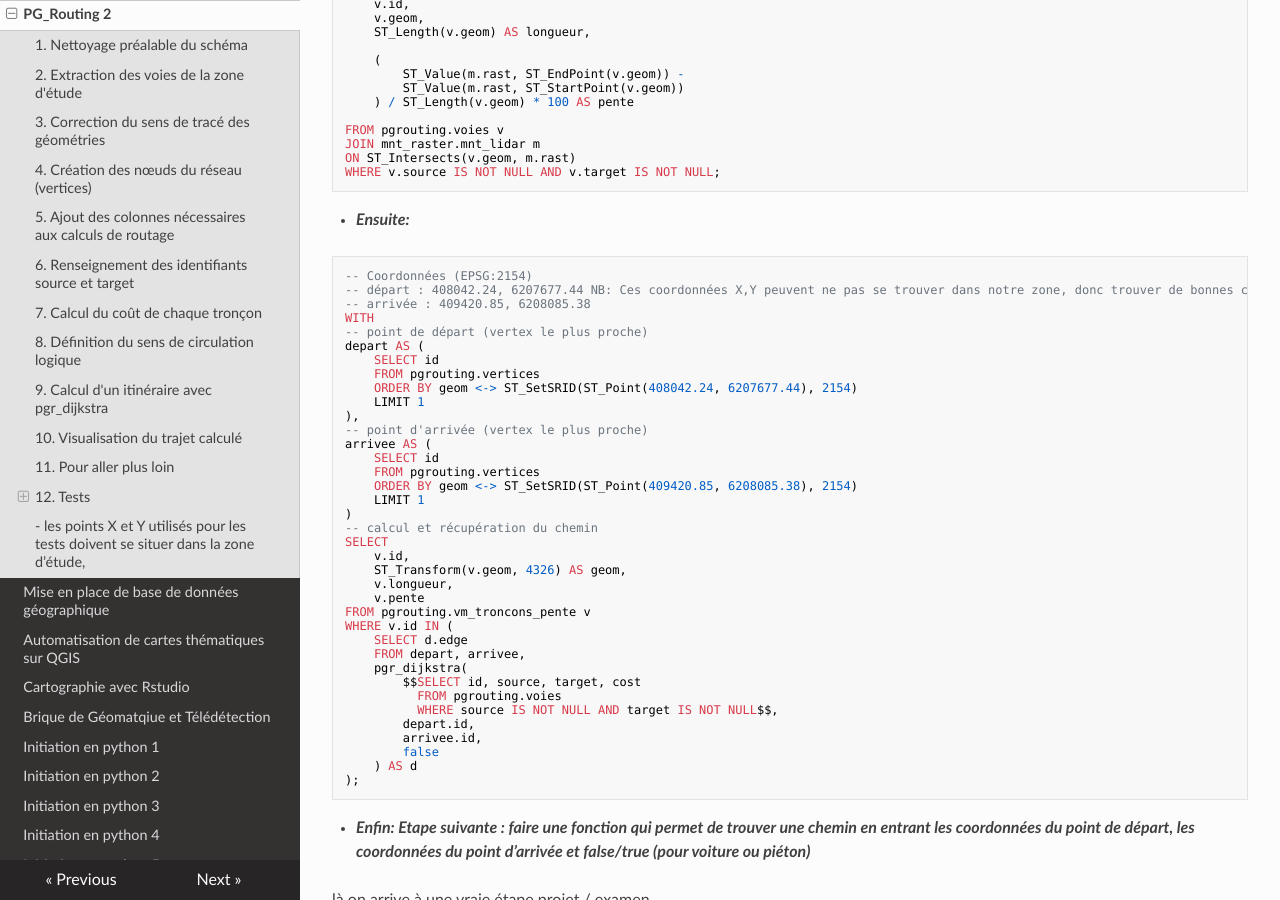
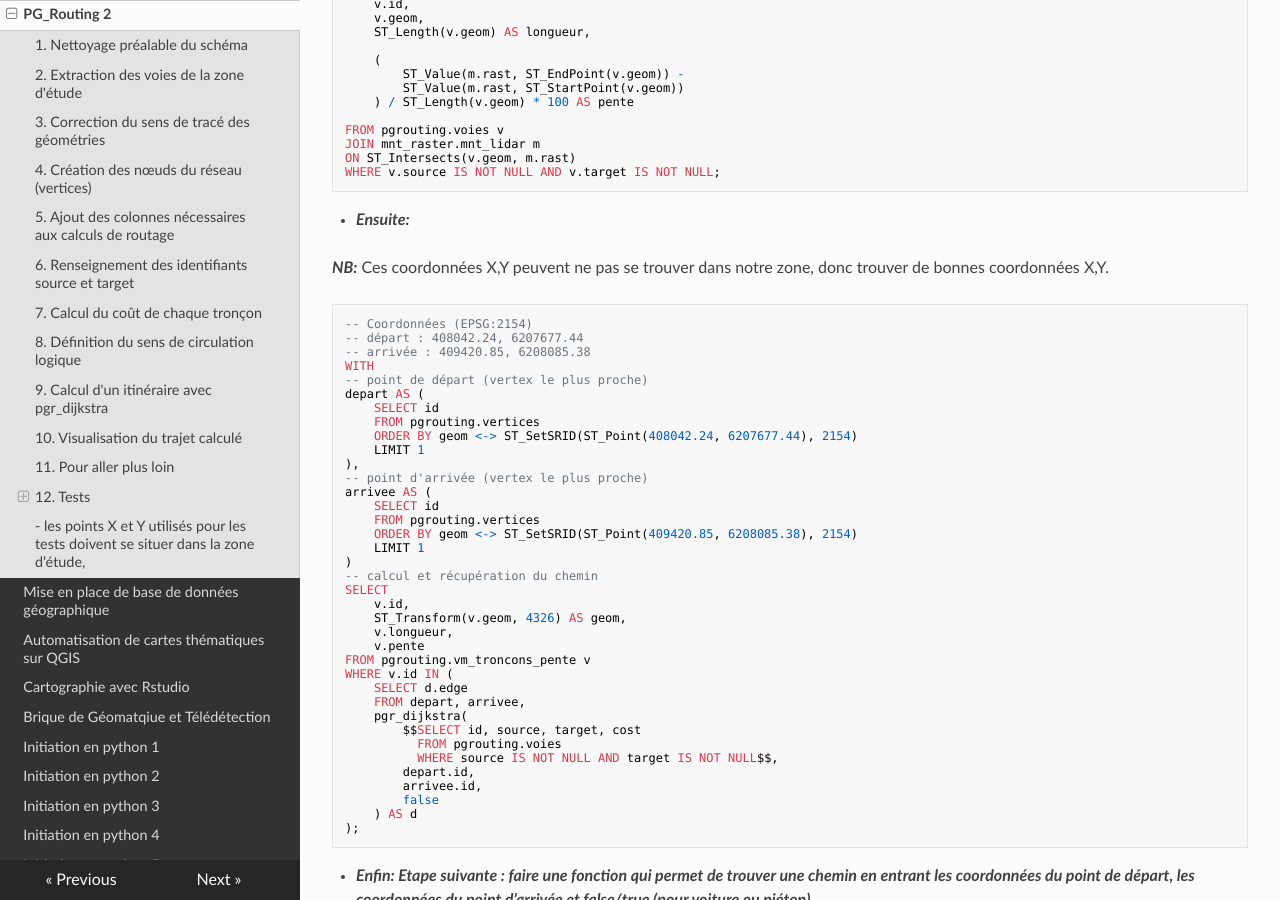
Before and after one commit to abdou123-guene/Site_de_documentation_geomatique, an MkDocs documentation site: the page built from docs/pgrouting1.md, in a window 1280 px wide and 900 px high, scrolled down 7453 px. Built offline with MkDocs 1.6.1, drawn with Linux system fonts in a browser that asks for light colours; nearby versions of some CDN libraries.

````diff
--- a/docs/pgrouting1.md
+++ b/docs/pgrouting1.md
@@ -329,9 +329,11 @@ WHERE v.source IS NOT NULL AND v.target IS NOT NULL;
 ```
 - ***Ensuite:***
 
+***NB:*** Ces coordonnées X,Y peuvent ne pas se trouver dans notre zone, donc trouver de bonnes coordonnées X,Y.
+
 ```sql
 -- Coordonnées (EPSG:2154)
--- départ : 408042.24, 6207677.44 NB: Ces coordonnées X,Y peuvent ne pas se trouver dans notre zone, donc trouver de bonnes coordonnées X,Y
+-- départ : 408042.24, 6207677.44
 -- arrivée : 409420.85, 6208085.38
 WITH
 -- point de départ (vertex le plus proche)
````
